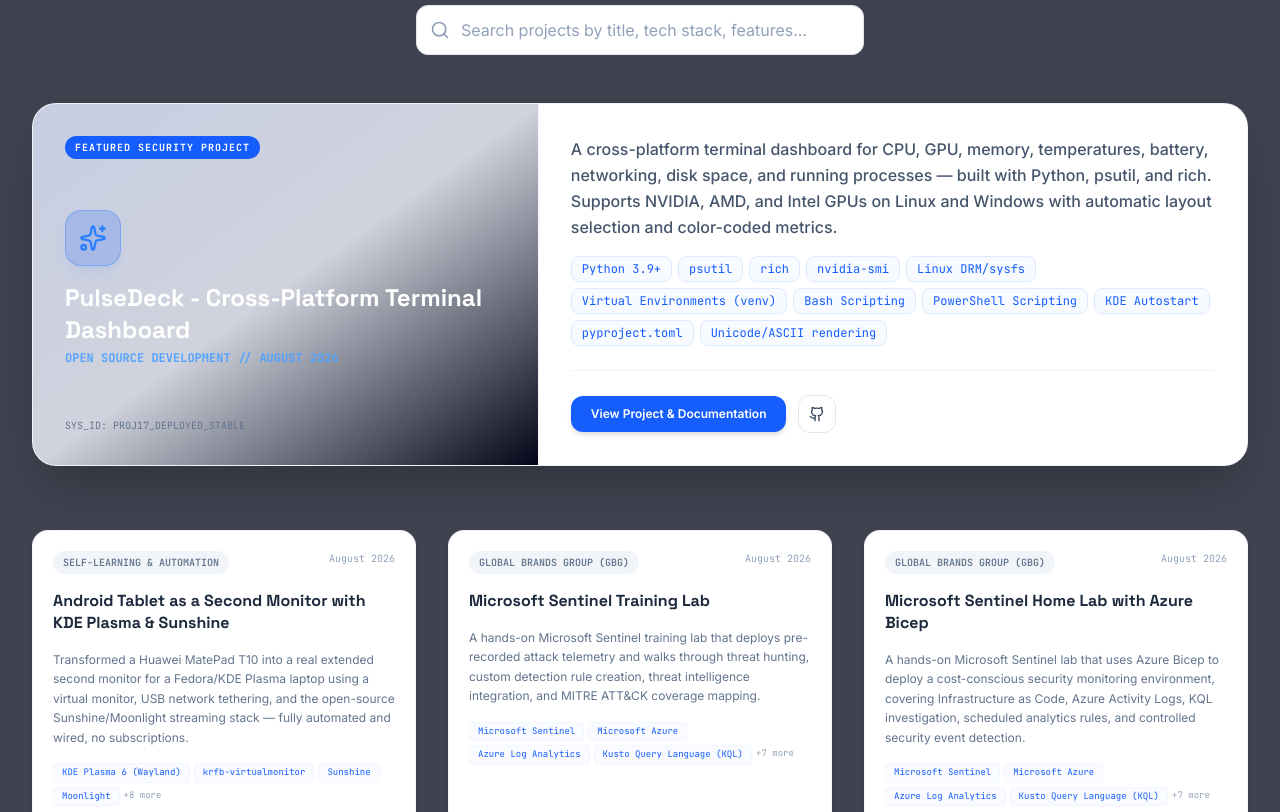
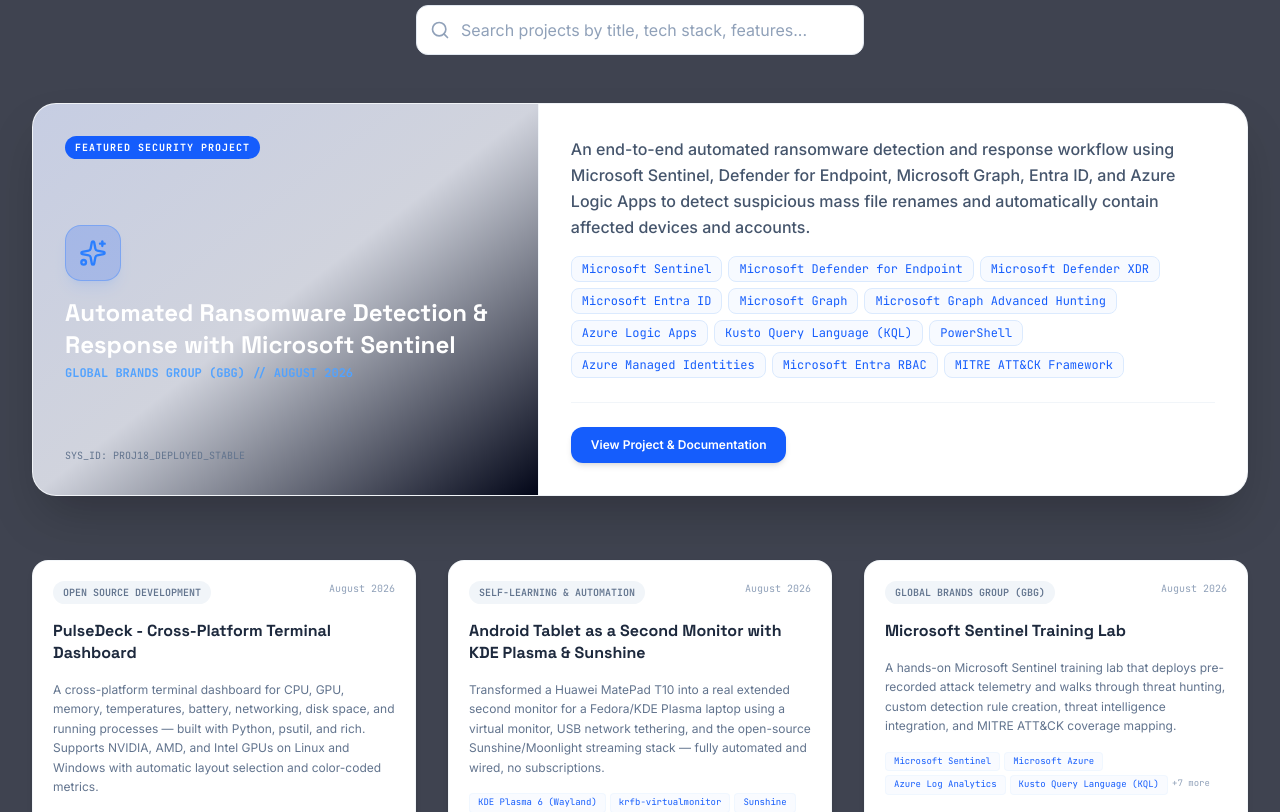
Before and after one commit to M0oham6d/Portfolio, a React (Vite) app: page / in a window 1280 px wide. Shown: the part 5060-5872 px from the top of the page. Built offline with nearby package versions, Linux system fonts and the light colour scheme.

Commit message:
add new project

```diff
--- a/src/portfolioData.ts
+++ b/src/portfolioData.ts
@@ -277,6 +277,85 @@
     },
   ],
   projects: [
+    {
+      id: "proj18",
+      title:
+        "Automated Ransomware Detection & Response with Microsoft Sentinel",
+      company: "Global Brands Group (GBG)",
+      date: "August 2026",
+      shortDescription:
+        "An end-to-end automated ransomware detection and response workflow using Microsoft Sentinel, Defender for Endpoint, Microsoft Graph, Entra ID, and Azure Logic Apps to detect suspicious mass file renames and automatically contain affected devices and accounts.",
+      longDescription:
+        "An end-to-end Microsoft security automation project focused on detecting and responding to ransomware activity. The solution uses a Microsoft Sentinel scheduled analytics rule with KQL to identify suspicious high-volume file renames associated with ransomware behavior. When a high-severity incident is created, a Sentinel automation rule triggers an Azure Logic App that extracts affected host and account entities, resolves the Microsoft Defender for Endpoint Device ID, isolates the affected device, starts a full Defender Antivirus scan, resets the compromised user's password, revokes active sign-in sessions, and records the response results in the Sentinel incident. The workflow includes a Microsoft Graph Advanced Hunting fallback for resolving the MDE Device ID when Sentinel does not provide a valid identifier, along with fail-safe validation to prevent isolation against an unknown device. The complete workflow was validated through controlled ransomware simulation and end-to-end testing.",
+      technologies: [
+        "Microsoft Sentinel",
+        "Microsoft Defender for Endpoint",
+        "Microsoft Defender XDR",
+        "Microsoft Entra ID",
+        "Microsoft Graph",
+        "Microsoft Graph Advanced Hunting",
+        "Azure Logic Apps",
+        "Kusto Query Language (KQL)",
+        "PowerShell",
+        "Azure Managed Identities",
+        "Microsoft Entra RBAC",
+        "MITRE ATT&CK Framework",
+      ],
+      features: [
+        "KQL-based ransomware detection using high-volume file rename and extension-change behavior.",
+        "Detection logic aligned with MITRE ATT&CK T1486 - Data Encrypted for Impact.",
+        "Automatic Microsoft Sentinel incident creation for detected ransomware activity.",
+        "Sentinel automation rule triggering an Azure Logic App for automated incident response.",
+        "Automatic extraction of affected host and user account entities from Sentinel incidents.",
+        "Microsoft Defender for Endpoint device isolation for automated containment.",
+        "Automatic full Defender Antivirus scan after successful device isolation.",
+        "Microsoft Graph Advanced Hunting fallback to resolve the MDE Device ID by hostname when Sentinel does not provide one.",
+        "Automated compromised-user password reset with force-change on next sign-in.",
+        "Automatic revocation of active sign-in sessions and refresh tokens.",
+        "Incident comments documenting containment, scan, account response, and device-resolution results.",
+        "Fail-safe validation that prevents isolation when a valid MDE Device ID cannot be resolved.",
+        "Managed Identity authentication and least-privilege permission configuration.",
+        "Controlled ransomware simulation used to validate the detection and response workflow.",
+        "Complete end-to-end testing from ransomware activity through automated containment and incident documentation.",
+      ],
+      challenges: [
+        "Designing reliable ransomware detection logic based on mass file rename behavior while reducing false positives.",
+        "Handling incomplete Sentinel host entity information during automated incident execution.",
+        "Resolving the Microsoft Defender for Endpoint Device ID when Sentinel did not provide a valid azureID.",
+        "Implementing a safe fallback using Microsoft Graph Advanced Hunting and hostname-based device resolution.",
+        "Ensuring containment actions validate the target device identifier before making API requests.",
+        "Managing the required Microsoft Defender for Endpoint and Microsoft Graph application permissions for the Logic App Managed Identity.",
+        "Configuring Microsoft Entra permissions required for automated password resets and session revocation.",
+        "Ensuring the antivirus scan is executed only after successful device isolation.",
+        "Handling differences between raw Advanced Hunting telemetry and behavioral ransomware detections surfaced in the Defender portal.",
+        "Understanding how repeated ransomware simulation activity can affect the availability of raw FileRenamed telemetry.",
+        "Designing the workflow with fail-safe behavior so that unresolved devices are left for manual investigation instead of risking isolation of the wrong endpoint.",
+      ],
+      learned: [
+        "Practical Microsoft Sentinel detection engineering using KQL.",
+        "Building ransomware detections around behavioral file-system activity.",
+        "Understanding the complete Sentinel incident lifecycle from detection to automated response.",
+        "Integrating Microsoft Sentinel with Microsoft Defender for Endpoint for automated containment.",
+        "Using Microsoft Graph Advanced Hunting to resolve endpoint information when Sentinel entity data is incomplete.",
+        "Automating endpoint isolation and Defender Antivirus scanning.",
+        "Automating Entra ID password resets and active-session revocation.",
+        "Working with Azure Logic Apps for security orchestration and automated incident response.",
+        "Configuring Managed Identity permissions and applying least-privilege principles.",
+        "Designing fail-safe security automation with validation and manual-investigation fallbacks.",
+        "Understanding the differences between raw security telemetry and higher-level behavioral detections.",
+        "Testing security automation using controlled ransomware simulation rather than uncontrolled malicious activity.",
+        "Understanding the importance of multiple detection layers instead of relying on a single telemetry source.",
+      ],
+      featured: true,
+      defaultFiles: [
+        {
+          name: "Microsoft Sentinel Use-Case Implementation Part 1.pdf",
+          type: "pdf",
+          url: "/projects/Microsoft Sentinel Use-Case Implementation Part 1.pdf",
+          category: "Documentation",
+        },
+      ],
+    },
     {
       id: "proj17",
       title: "PulseDeck - Cross-Platform Terminal Dashboard",
```
Also changed, not shown: 1 other file (tests, documents, lock files or other folders).
